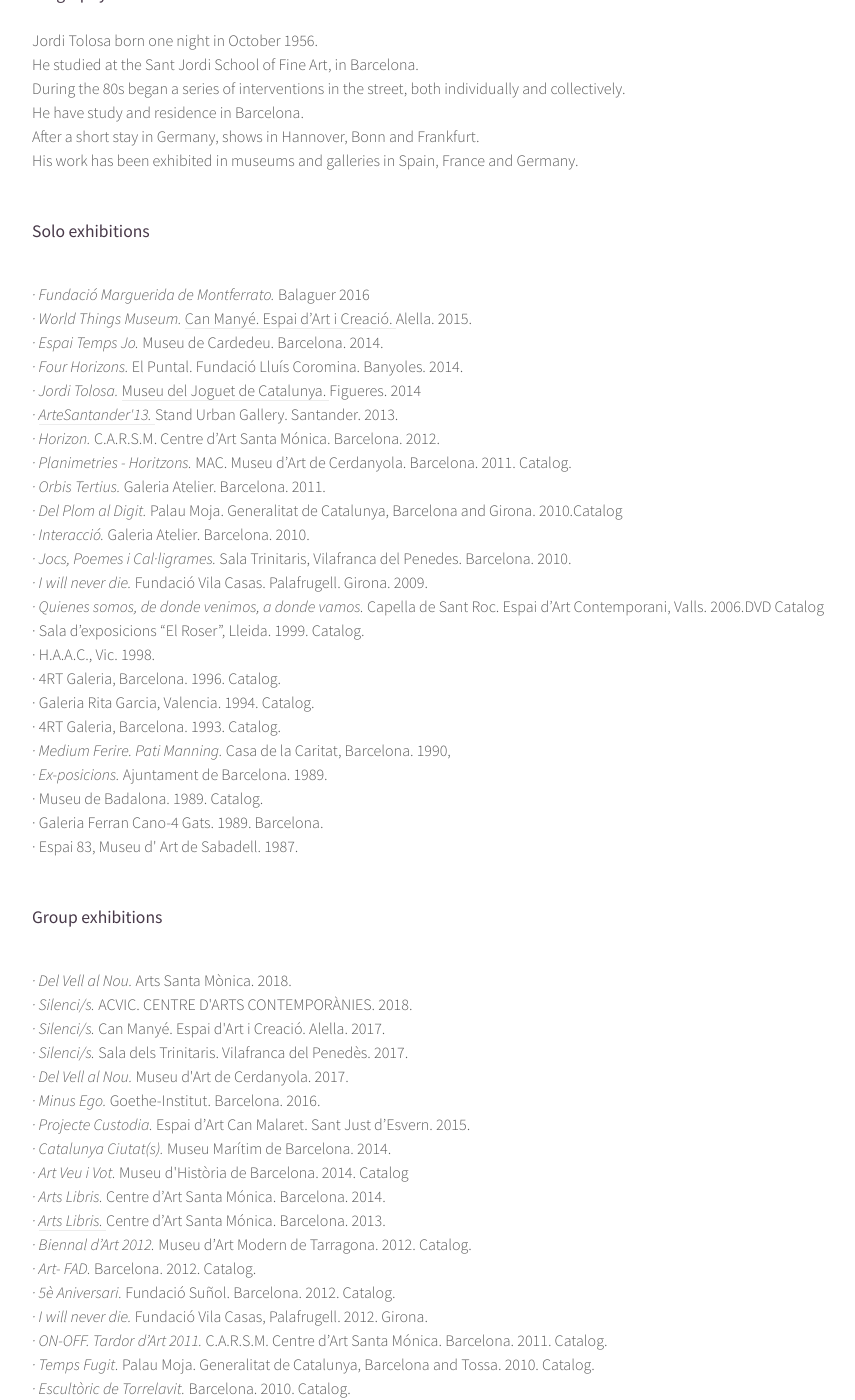
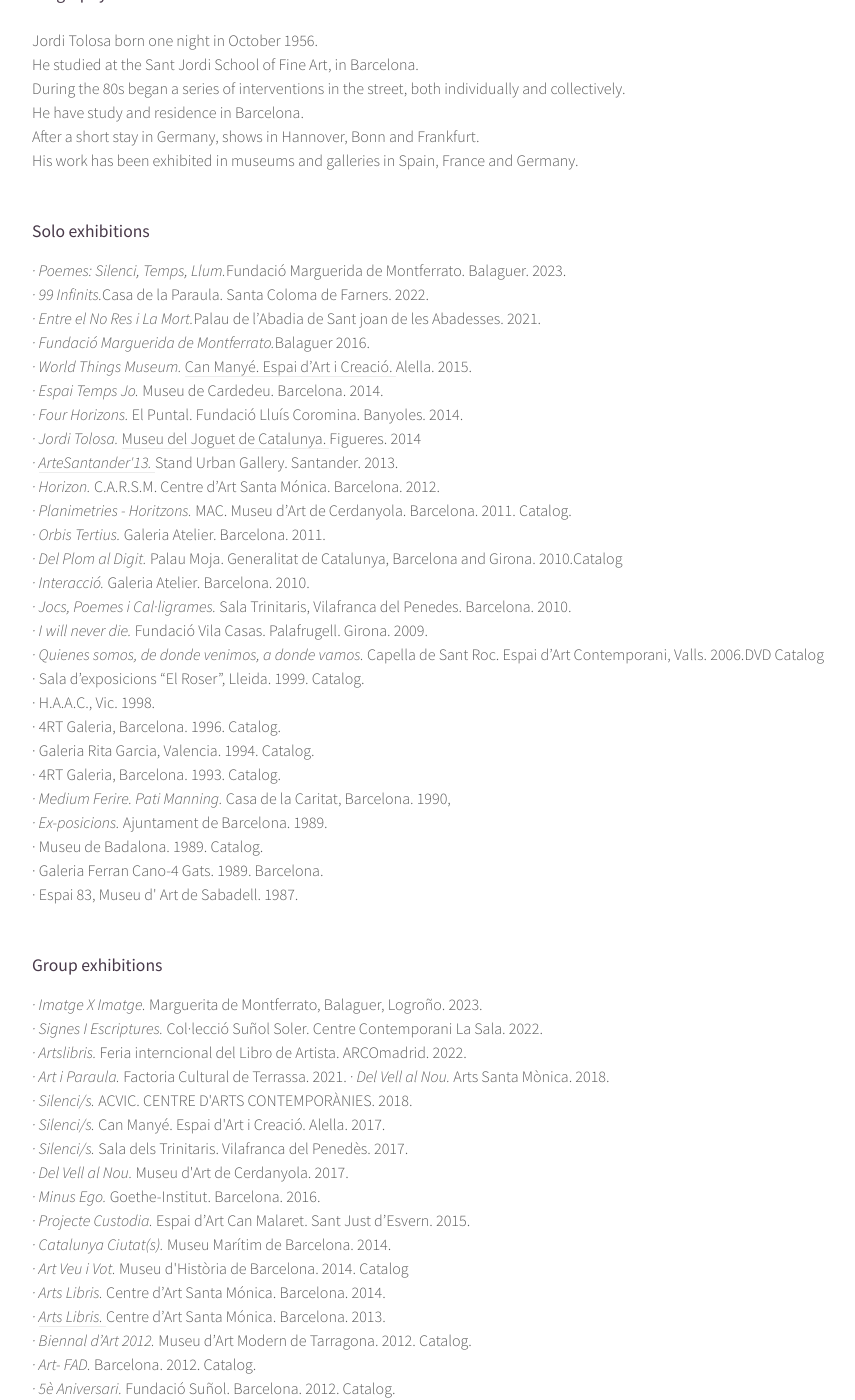
Before and after one commit to MiquelTolosa/web-jorditolosa, a Jekyll site: the page built from about.html, in a window 1280 px wide and 1400 px high, scrolled down 281 px. Shown: the whole window, without its empty margins (70-925 px from the left). Built offline with Jekyll 4.4.1, drawn with Linux system fonts in a browser that asks for light colours; some of the changed text lies outside the part shown.

Commit message:
about content updated

```diff
--- a/about.html
+++ b/about.html
@@ -54,11 +58,10 @@
         </h3>
        </header>
        <p>
-        <br/>
-        <i>
-         · Fundació Marguerida de Montferrato.
-        </i>
-        Balaguer 2016
+         <i>· Poemes: Silenci, Temps, Llum.</i>Fundació Marguerida de Montferrato. Balaguer. 2023.
+         <br/><i>· 99 Infinits.</i>Casa de la Paraula. Santa Coloma de Farners. 2022.
+         <br/><i>· Entre el No Res i La Mort.</i>Palau de l’Abadia de Sant joan de les Abadesses. 2021.
+         <br/><i>· Fundació Marguerida de Montferrato.</i>Balaguer 2016.
         <br/>
         <i>
          · World Things Museum.
@@ -168,16 +171,12 @@
          </h3>
         </header>
         <p>
-         <br/>
-         <i>
-          · Del Vell al Nou.
-         </i>
-         Arts Santa Mònica. 2018.
-         <br/>
-         <i>
-          · Silenci/s.
-         </i>
-         ACVIC. CENTRE D'ARTS CONTEMPORÀNIES. 2018.
+         <i> · Imatge X Imatge.</i> Marguerita de Montferrato, Balaguer, Logroño. 2023.
+         <br/><i> · Signes I Escriptures.</i> Col·lecció Suñol Soler. Centre Contemporani La Sala. 2022.
+         <br/><i> · Artslibris.</i> Feria interncional del Libro de Artista. ARCOmadrid. 2022.
+         <br/><i> · Art i Paraula.</i> Factoria Cultural de Terrassa. 2021.
+         <i> · Del Vell al Nou.</i> Arts Santa Mònica. 2018.
+         <br/><i> · Silenci/s.</i> ACVIC. CENTRE D'ARTS CONTEMPORÀNIES. 2018.
          <br/>
          <i>
           · Silenci/s.
@@ -354,11 +353,8 @@
          <br/>
         </p>
         <section id="awards">
-         <b>
-          Awards
-         </b>
-         <br/>
-         <br/>
+         <p><b>Awards</b></p>
+         <p>
             · First Prize ART-FAD d’Or, 2012.
             <br/>
             · Accessit. XXXVI Premi Julio Antonio. Biennal d'Art 2012. Tarragona.
@@ -367,13 +363,17 @@
             <br/>
             · Honorific Jury Mention. XXXIV Premi Julio Antonio de Escultura. Biennal d'Art 2008. Tarragona.
             <br/>
+         </p>
+      </section>
+      <section id="curation">
+         <p><b>Exhibition Curation</b></p>
          <p>
+         · Fronteres. Línia de Tall. Museu de l’Empordà. Sala d’Exposicions l’Escorxador. Figueres. 2022.
+         </p>
+      </section>
       <section id="articles">
-           <b>
-            Articles
-           </b>
-           <br/>
-           <br/>
+         <p><b>Articles</b></p>
+         <p>
            · Joan Nogué.
            <a href="http://www.bonart.cat/gestora/catalunya-ciutats/" target="_blank">
             <i>
@@ -432,9 +432,9 @@
            <br/>
            · Fina Duran. Jordi Tolosa: la solidesa de la forma "versus"... Bonart. August 2009.
            <br/>
-           <!-- FINAL ANY -->
+            </p>
           </section>
-         </p>
+
          <!-- Scripts -->
          <script src="assets/js/jquery.min.js">
          </script>
--- a/contact.html
+++ b/contact.html
@@ -5,6 +5,7 @@
 
    <div class="wrapper style1">
     <div class="container">
+      <iframe data-tally-src="https://tally.so/embed/mRovXl?alignLeft=1&hideTitle=1&transparentBackground=1&dynamicHeight=1" loading="lazy" width="100%" height="228" frameborder="0" marginheight="0" marginwidth="0" title="test"></iframe><script>var d=document,w="https://tally.so/widgets/embed.js",v=function(){"undefined"!=typeof Tally?Tally.loadEmbeds():d.querySelectorAll("iframe[data-tally-src]:not([src])").forEach((function(e){e.src=e.dataset.tallySrc}))};if("undefined"!=typeof Tally)v();else if(d.querySelector('script[src="'+w+'"]')==null){var s=d.createElement("script");s.src=w,s.onload=v,s.onerror=v,d.body.appendChild(s);}</script>
      <a href="mailto:info@jorditolosa.com">
       <p style="text-align: center;margin-top: 100px;">
        info@jorditolosa.com
```
Also changed, not shown: other parts of about.html (+4 -0 lines). Lines whose indentation alone changed are shown as unchanged.
